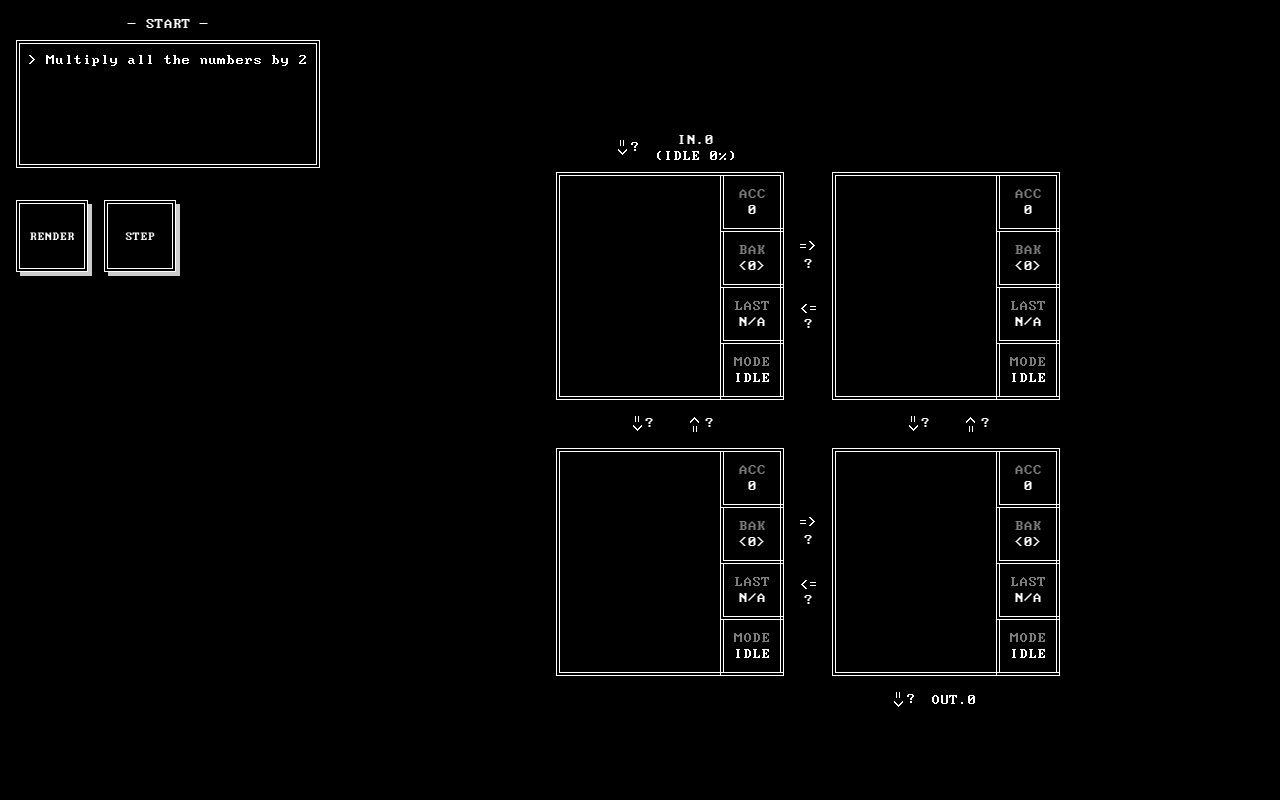
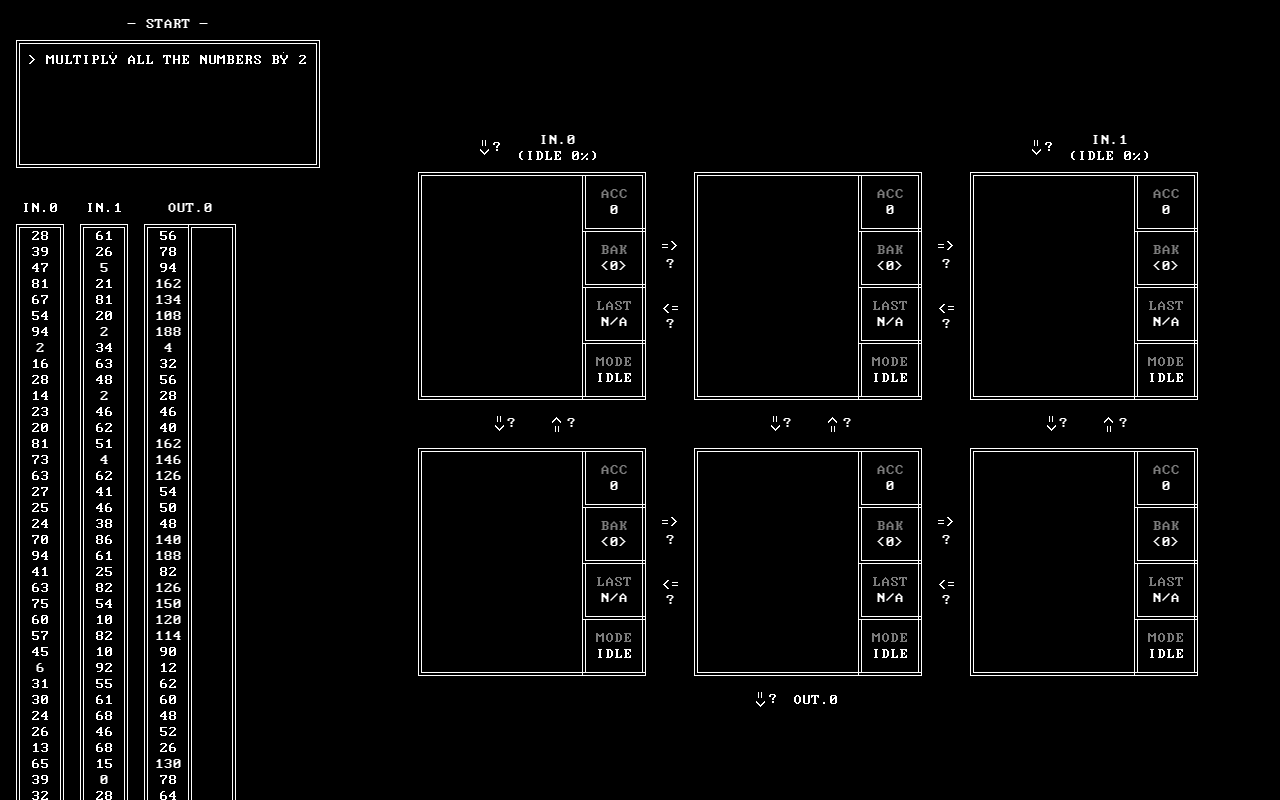
Before and after one commit to GilTeixeira/TIS-100-Emulator, a React (Create React App) app: page / in a window 1280 px wide. Shown: the top 800 px of the page. Built offline with nearby package versions, Linux system fonts and the light colour scheme.

Commit message:
Implement ui for sink and source values

```diff
--- a/src/components/ControlPanel.tsx
+++ b/src/components/ControlPanel.tsx
@@ -1,10 +1,11 @@
 import React from 'react'
 import '../style/App.css'
 
-import { Tis100 } from '../logic/tis_100';
+import { Tis100 } from '../logic/tis_100'
 
 import Button from './Button'
-import LevelInfo from './LevelInfo';
+import LevelInfo from './LevelInfo'
+import LevelValues from './LevelValues'
 
 type onClick = (event: React.MouseEvent<HTMLButtonElement, MouseEvent>) => void
 
@@ -18,7 +19,15 @@ class ControlPanel extends React.Component<ControlPanelProps> {
   render() {
     return (
       <div className='controlPanel'>
-        <LevelInfo title={this.props.tis_100.getLevel().title} description={this.props.tis_100.getLevel().description} />
+        <LevelInfo
+          title={this.props.tis_100.getLevel().title}
+          description={this.props.tis_100.getLevel().description}
+        />
+        <LevelValues
+          sources={this.props.tis_100.getSources()}
+          sinks={this.props.tis_100.getSinks()}
+          transform={this.props.tis_100.getLevel().transform}
+        />
         <div className='buttons'>
           <Button name='render' onClick={this.props.onPlayClicked} />
           <Button name='step' onClick={this.props.onStepClicked} />
--- /dev/null
+++ b/src/components/LevelValues.tsx
@@ -0,0 +1,49 @@
+import React from 'react'
+import '../style/App.css'
+
+import { transform } from '../logic/level'
+import { Source, Sink, NullSource, NullSink } from '../logic/node'
+
+import SourceValues from './SourceValues'
+import SinkValues from './SinkValues'
+
+type LevelValueProps = {
+  sources: Source[]
+  sinks: Sink[]
+  transform: transform
+}
+
+class LevelValues extends React.Component<LevelValueProps> {
+  render() {
+    const sources = this.props.sources
+      .filter(source => !(source instanceof NullSource))
+      .map((source, i) => (
+        <SourceValues
+          key={`source${i}`}
+          name={`IN.${source.getID()}`}
+          values={source.getInputs()}
+        />
+      ))
+
+    const objectiveValues = this.props.transform(
+      this.props.sources
+        .filter(source => !(source instanceof NullSource))
+        .map(source => source.getInputs())
+    )
+
+    const sinks = this.props.sinks
+      .filter(sink => !(sink instanceof NullSink))
+      .map((sink, i) => (
+        <SinkValues
+          key={`sink${i}`}
+          name={`OUT.${sink.getID()}`}
+          values={sink.getOutputs()}
+          objectiveValues={objectiveValues[i]}
+        />
+      ))
+
+    return <div className='levelValues'>{[...sources, ...sinks]}</div>
+  }
+}
+
+export default LevelValues
--- /dev/null
+++ b/src/components/SinkValues.tsx
@@ -0,0 +1,32 @@
+import React from 'react'
+import '../style/App.css'
+
+type SinkValueProps = {
+  name: string,
+  objectiveValues: number[]
+  values: number[]
+}
+
+class SinkValues extends React.Component<SinkValueProps> {
+  render() {
+
+    const objectiveValues = this.props.objectiveValues.map((value, i) => <p key={`value${i}`}>{value}</p>)
+    const values = this.props.values.map((value, i) => <p key={`value${i}`}>{value}</p>)
+
+    return (
+      <div className="sinkValues">
+        <h2>{this.props.name}</h2>
+        <div>
+          <div className="objectiveValues">
+            {objectiveValues}
+          </div>
+          <div className="values">
+            {values}
+          </div>
+        </div>
+      </div>
+    )
+  }
+}
+
+export default SinkValues
--- /dev/null
+++ b/src/components/SourceValues.tsx
@@ -0,0 +1,25 @@
+import React from 'react'
+import '../style/App.css'
+
+type SourceValueProps = {
+  name: string
+  values: number[]
+}
+
+class SourceValues extends React.Component<SourceValueProps> {
+  render() {
+
+    const values = this.props.values.map((value, i) => <p key={`value${i}`}>{value}</p>)
+
+    return (
+      <div className="sourceValues">
+        <h2>{this.props.name}</h2>
+        <div className="values">
+          {values}
+        </div>
+      </div>
+    )
+  }
+}
+
+export default SourceValues
--- a/src/logic/level.ts
+++ b/src/logic/level.ts
@@ -1,3 +1,4 @@
+// the transform function recieves an array of numbers per source and returns an array of numbers per sink
 export type transform = (sourceValues: number[][]) => number[][]
 
 export type level = {
@@ -13,9 +14,9 @@ export type level = {
 export let level1: level = {
   title: 'Start',
   description: 'Multiply all the numbers by 2',
-  x: 2,
+  x: 3,
   y: 2,
-  sources: [0],
+  sources: [0, 2],
   sinks: [1],
   transform: (sourceValues: number[][]) =>
     sourceValues.map(source => source.map(value => value * 2))
--- a/src/style/App.css
+++ b/src/style/App.css
@@ -48,8 +48,9 @@ body {
   padding: 16px;
 }
 
-.levelInfo h1 {
-  font-size: 16px;
+.levelInfo h1,
+.sourceValues h2,
+.sinkValues h2 {
   text-transform: uppercase;
   margin-bottom: 8px;
 }
@@ -60,7 +61,61 @@ body {
   overflow: hidden;
   border: 4px double #ffffff;
   padding: 8px;
+  text-transform: uppercase;
   box-sizing: border-box;
+}
+
+/* Level Values */
+
+.levelValues {
+  display: flex;
+  flex: 1;
+  flex-direction: row;
+  box-sizing: border-box;
+  padding: 16px 8px;
+  color: #ffffff;
+}
+
+.sourceValues,
+.sinkValues {
+  display: flex;
+  flex-direction: column;
+  justify-content: center;
+  align-items: center;
+  height: 100%;
+  margin: 0 8px;
+}
+
+.sinkValues > div {
+  display: flex;
+  flex-direction: row;
+  height: 100%;
+}
+
+.sourceValues .values,
+.sinkValues .values {
+  width: 48px;
+  height: 100%;
+  border: 4px double #ffffff;
+  overflow: hidden;
+  box-sizing: border-box;
+}
+
+
+.sinkValues .objectiveValues {
+  width: 44px;
+  height: 100%;
+  border-top: 4px double #ffffff;
+  border-bottom: 4px double #ffffff;
+  border-left: 4px double #ffffff;
+  overflow: hidden;
+  box-sizing: border-box;
+}
+
+.sourceValues .values p,
+.sinkValues .values p,
+.sinkValues .objectiveValues p {
+  text-align: center;
 }
 
 /* NodeGrid */
@@ -81,7 +136,8 @@ body {
 
 /* Sinks n Sources */
 
-.sinks, .sources {
+.sinks,
+.sources {
   display: flex;
   flex-direction: row;
 }
@@ -90,12 +146,14 @@ body {
   margin-top: -48px;
 }
 
-.nullSink, .nullSource {
+.nullSink,
+.nullSource {
   width: 228px;
   margin-right: 48px;
 }
 
-.sink, .source {
+.sink,
+.source {
   color: #ffffff;
   background-color: #000000;
   z-index: 11;
@@ -110,21 +168,24 @@ body {
   align-items: center;
 }
 
-.sink .arrow, .source .arrow {
+.sink .arrow,
+.source .arrow {
   height: 18px;
   width: 18px;
   transform: rotate(90deg);
 }
 
-.sink .value, .source .value {
+.sink .value,
+.source .value {
   height: 18px;
 }
 
-.source .info, .sink .info {
+.source .info,
+.sink .info {
   margin-left: 16px;
 }
 
-.source .info p{
+.source .info p {
   text-align: center;
 }
 
```
